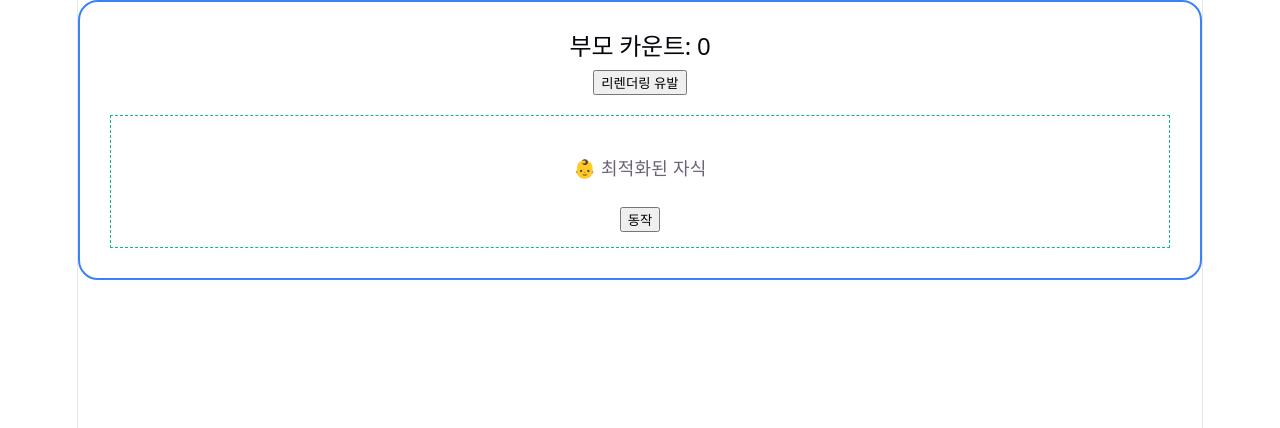
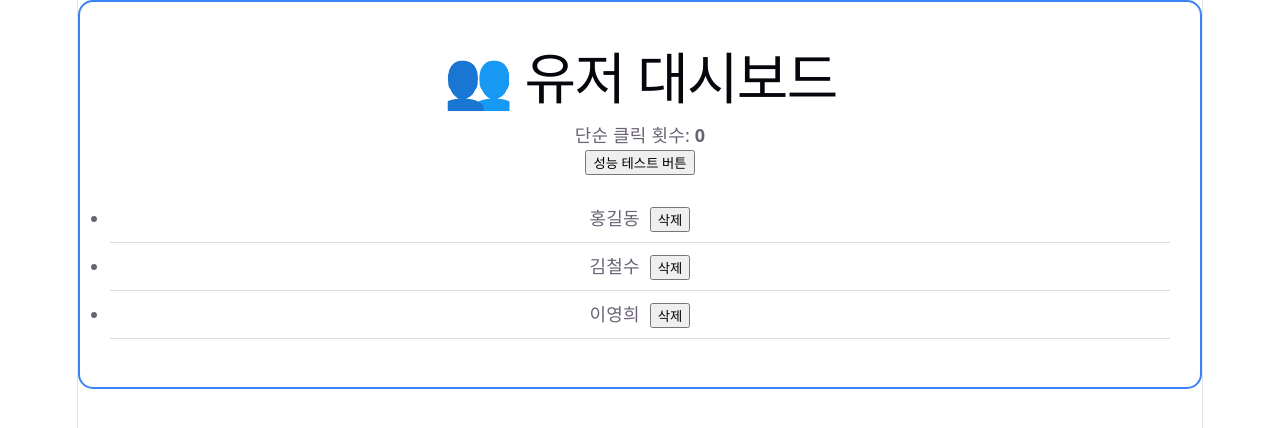
Before and after one commit to yunajoe/react-master-class-part2-inflearn, a React (Vite) app: page / in a window 1280 px wide. Shown: the top 428 px of the page. Built offline with nearby package versions, Linux system fonts and the light colour scheme.

Commit message:
React.memo 실습 — 리스트 아이템 최적화로 렌더링 폭주 막기

```diff
--- a/src/App.jsx
+++ b/src/App.jsx
@@ -1,8 +1,8 @@
 import "./App.css";
-import Parent from "./components/Parent.jsx";
+import UserList from "./components/UserList.jsx";
 
 function App() {
-  return <Parent />;
+  return <UserList />;
 }
 
 export default App;
--- /dev/null
+++ b/src/components/UserItem.jsx
@@ -0,0 +1,19 @@
+import { memo } from "react";
+
+const UserItem = memo(({ user, onDelete }) => {
+  console.log(
+    `%c 🛡️ ${user.name} 아이템: 주소가 똑같네요. 베일아웃!`,
+    "color: #10b981; font-weight: bold;",
+  );
+
+  return (
+    <li style={{ padding: "10px", borderBottom: "1px solid #ddd" }}>
+      <b>{user.name}</b>
+      <button onClick={() => onDelete(user.id)} style={{ marginLeft: "10px" }}>
+        삭제
+      </button>
+    </li>
+  );
+});
+
+export default UserItem;
--- /dev/null
+++ b/src/components/UserList.jsx
@@ -0,0 +1,43 @@
+import { useCallback, useState } from "react";
+import UserItem from "./UserItem.jsx";
+
+function UserList() {
+  const [users, setUsers] = useState([
+    { id: 1, name: "홍길동" },
+    { id: 2, name: "김철수" },
+    { id: 3, name: "이영희" },
+  ]);
+  const [count, setCount] = useState(0);
+
+  const handleDelete = useCallback((id) => {
+    setUsers((prev) => prev.filter((user) => user.id !== id));
+  }, []);
+
+  return (
+    <div
+      style={{
+        padding: "30px",
+        border: "2px solid #3b82f6",
+        borderRadius: "15px",
+      }}
+    >
+      <h1>👥 유저 대시보드</h1>
+      <p>
+        단순 클릭 횟수: <b>{count}</b>
+      </p>
+
+      {/* 2. 이 버튼을 눌러 부모가 리렌더링되어도, 자식들은 평화로워야 합니다. */}
+      <button onClick={() => setCount((prev) => prev + 1)}>
+        성능 테스트 버튼
+      </button>
+
+      <ul style={{ marginTop: "20px", padding: 0 }}>
+        {users.map((user) => (
+          <UserItem key={user.id} user={user} onDelete={handleDelete} />
+        ))}
+      </ul>
+    </div>
+  );
+}
+
+export default UserList;
```
